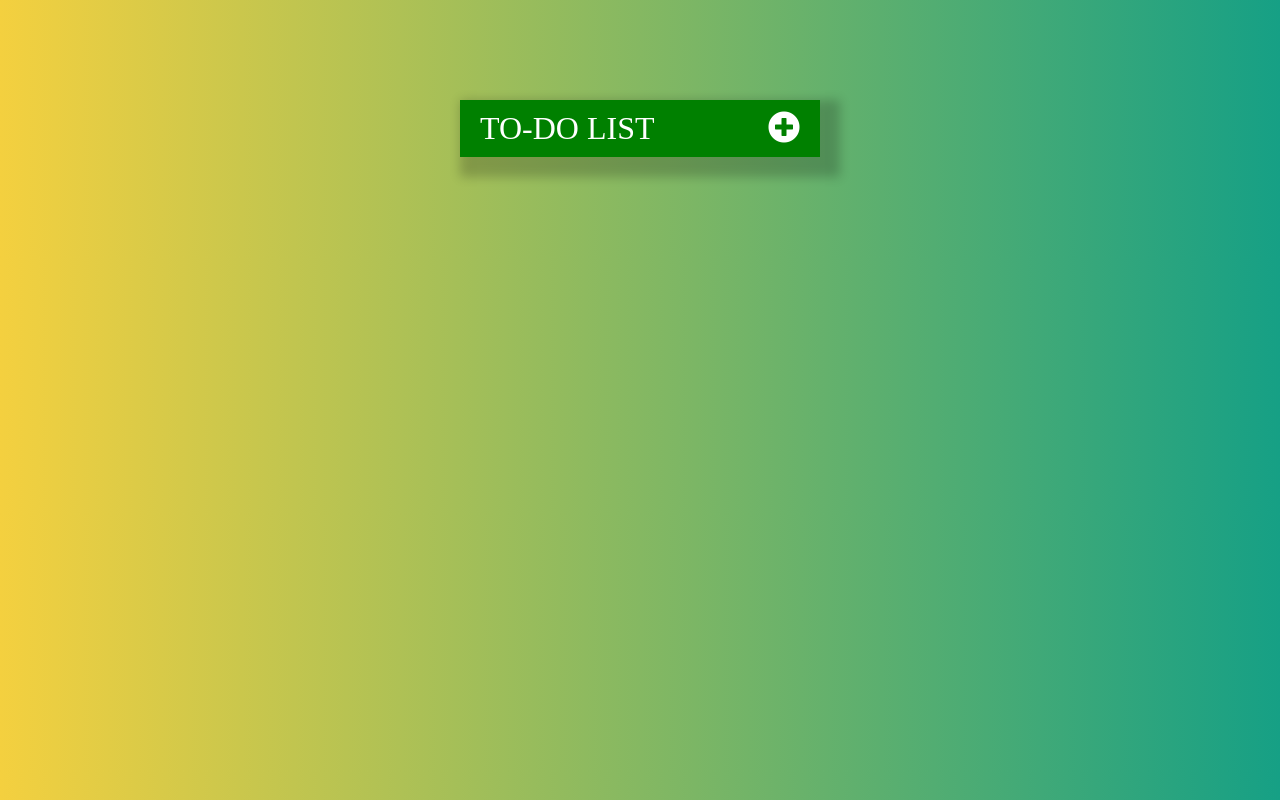
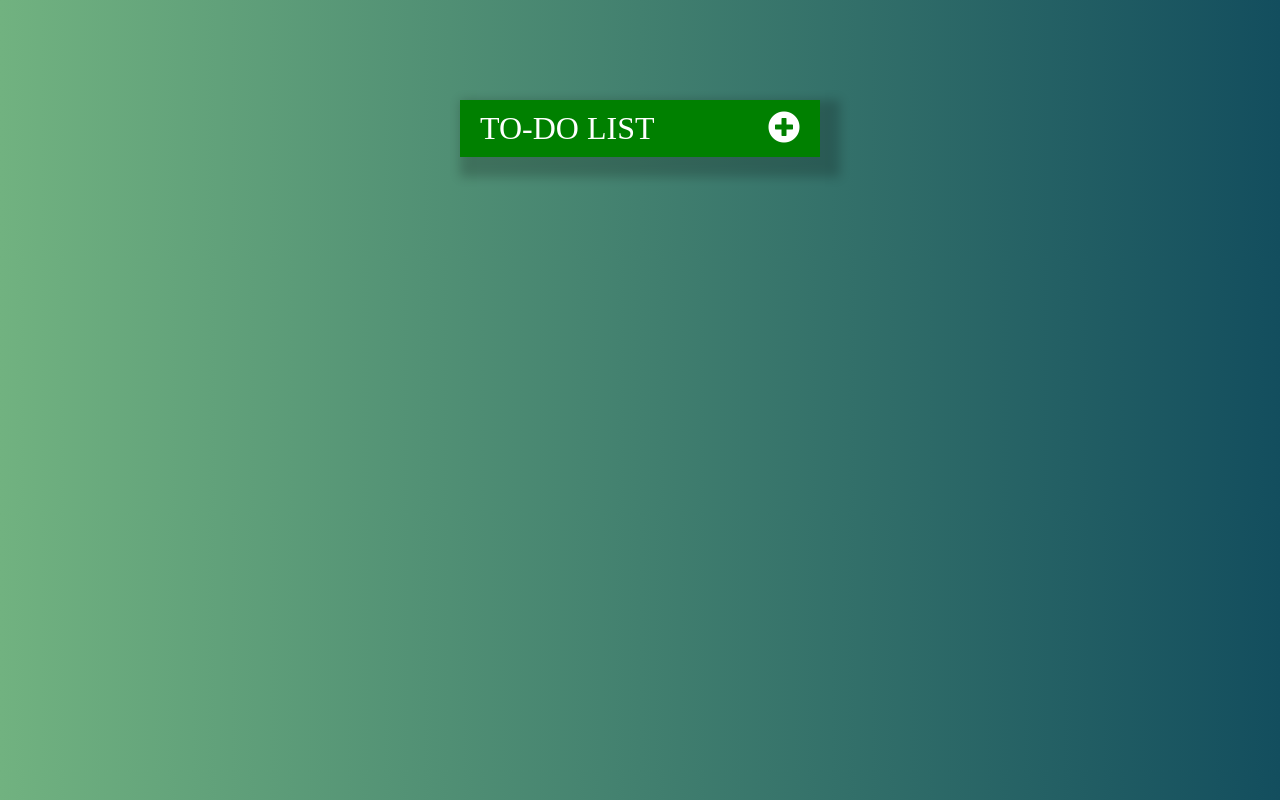
Before and after one commit to chhabra-dhiraj/To-Do_List_Project, a plain HTML site: page index.html in a window 1280 px wide. Drawn offline with Linux system fonts and the light colour scheme.

Commit message:
added final code for th Todo List Web App

```diff
--- a/assets/To-Do_List.css
+++ b/assets/To-Do_List.css
@@ -1,7 +1,8 @@
 body {
-	background: #16A085;  /* fallback for old browsers */
-	background: -webkit-linear-gradient(to right, #F4D03F, #16A085);  /* Chrome 10-25, Safari 5.1-6 */
-	background: linear-gradient(to right, #F4D03F, #16A085); /* W3C, IE 10+/ Edge, Firefox 16+, Chrome 26+, Opera 12+, Safari 7+ */
+	background: #134E5E;  /* fallback for old browsers */
+	background: -webkit-linear-gradient(to right, #71B280, #134E5E);  /* Chrome 10-25, Safari 5.1-6 */
+	background: linear-gradient(to right, #71B280, #134E5E); /* W3C, IE 10+/ Edge, Firefox 16+, Chrome 26+, Opera 12+, Safari 7+ */
+
 }
 
 ul {
@@ -67,7 +68,7 @@ li:nth-of-type(2n + 1) {
 #container {
 	width: 360px;
 	margin: 100px auto;
-	background: #f7f7f7;
+	background-color: #f7f7f7;
 	box-shadow: 10px 10px 10px 10px rgba(0, 0, 0, 0.2);
 }
 
--- a/assets/To-Do_List.js
+++ b/assets/To-Do_List.js
@@ -2,7 +2,7 @@ $("input").on("keypress", function(event) {
 	if(event.which === 13) {
 		var inputTodo = $(this).val();
 		$(this).val("");
-		$("ul").append("<li><span><i class='fas fa-trash'></i></span>        " + inputTodo + "</li>");
+		$("ul").append("<li><span><i class='fas fa-trash'></i></span> " + inputTodo + "</li>");
 	}
 });
 
```
Also changed, not shown: index.html (+0 -1 lines), assets/resources/imgs/trianglify.svg (added).
